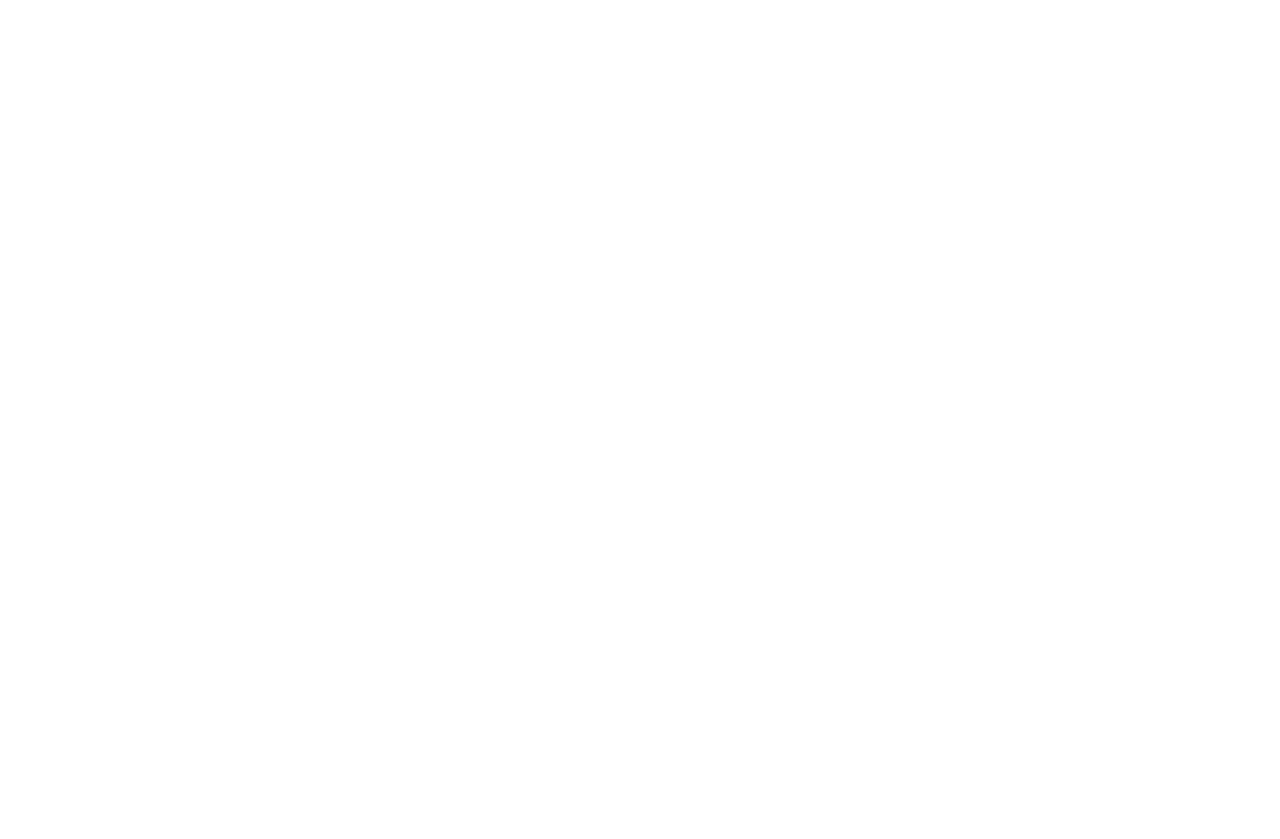
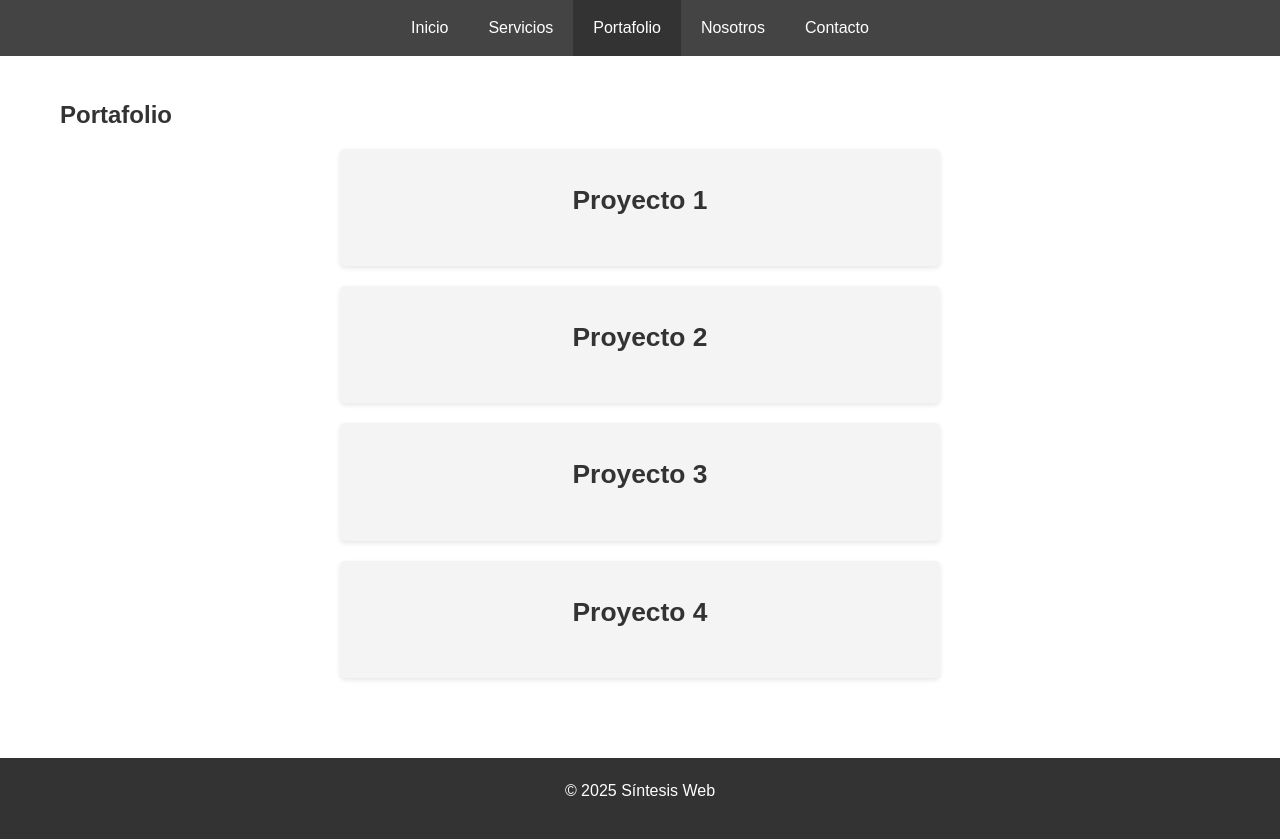
Before and after one commit to percy-MS/IDWeb-laboratorio-10, a plain HTML site: page portafolio.html in a window 1280 px wide. Before the commit the page ends 800 px from the top, so only its background shows below. Drawn offline with Linux system fonts and the light colour scheme.

Commit message:
Commit 4: agregué portafolio.html y algunos estilos

```diff
--- a/css/estilos.css
+++ b/css/estilos.css
@@ -100,7 +100,7 @@ p {
     transition: transform 0.3s, box-shadow 0.3s;
 }
 
-.card:hover {
+.card:hover, .proyecto-item:hover {
     transform: translateY(-5px);
     box-shadow: 0 4px 10px rgba(0,0,0,0.2);
 }
@@ -114,3 +114,23 @@ p {
 .card p {
     color: #666;
 }
+
+/* Estilos específicos para portafolio */
+.portafolio-grid {
+    display: flex;
+    flex-direction: column;
+    gap: 20px;
+    max-width: 600px;
+    margin: 0 auto;
+}
+
+.proyecto-item {
+    background-color: #f4f4f4;
+    padding: 30px 15px;
+    text-align: center;
+    border-radius: 5px;
+    font-size: 1.1rem;
+    color: #333;
+    box-shadow: 0 2px 5px rgba(0,0,0,0.1);
+    transition: transform 0.3s, box-shadow 0.3s;
+}
--- a/portafolio.html
+++ b/portafolio.html
@@ -0,0 +1,39 @@
+<!DOCTYPE html>
+<html lang="es">
+<head>
+    <meta charset="UTF-8">
+    <meta name="viewport" content="width=device-width, initial-scale=1.0">
+    <title>Portafolio - Síntesis Web</title>
+    <link rel="stylesheet" href="css/estilos.css">
+</head>
+<body>
+    <header>
+        <nav class="navbar">
+            <ul class="nav-menu">
+                <li><a href="index.html">Inicio</a></li>
+                <li><a href="servicios.html">Servicios</a></li>
+                <li><a href="portafolio.html" class="active">Portafolio</a></li>
+                <li><a href="nosotros.html">Nosotros</a></li>
+                <li><a href="contacto.html">Contacto</a></li>
+            </ul>
+        </nav>
+    </header>
+
+    <main>
+        <h2>Portafolio</h2>
+
+        <section class="seccion">
+            <div class="portafolio-grid">
+                <div class="proyecto-item"><h2>Proyecto 1</h2></div>
+                <div class="proyecto-item"><h2>Proyecto 2</h2></div>
+                <div class="proyecto-item"><h2>Proyecto 3</h2></div>
+                <div class="proyecto-item"><h2>Proyecto 4</h2></div>
+            </div>
+        </section>
+    </main>
+
+    <footer>
+        <p>&copy; 2025 Síntesis Web</p>
+    </footer>
+</body>
+</html>
```
